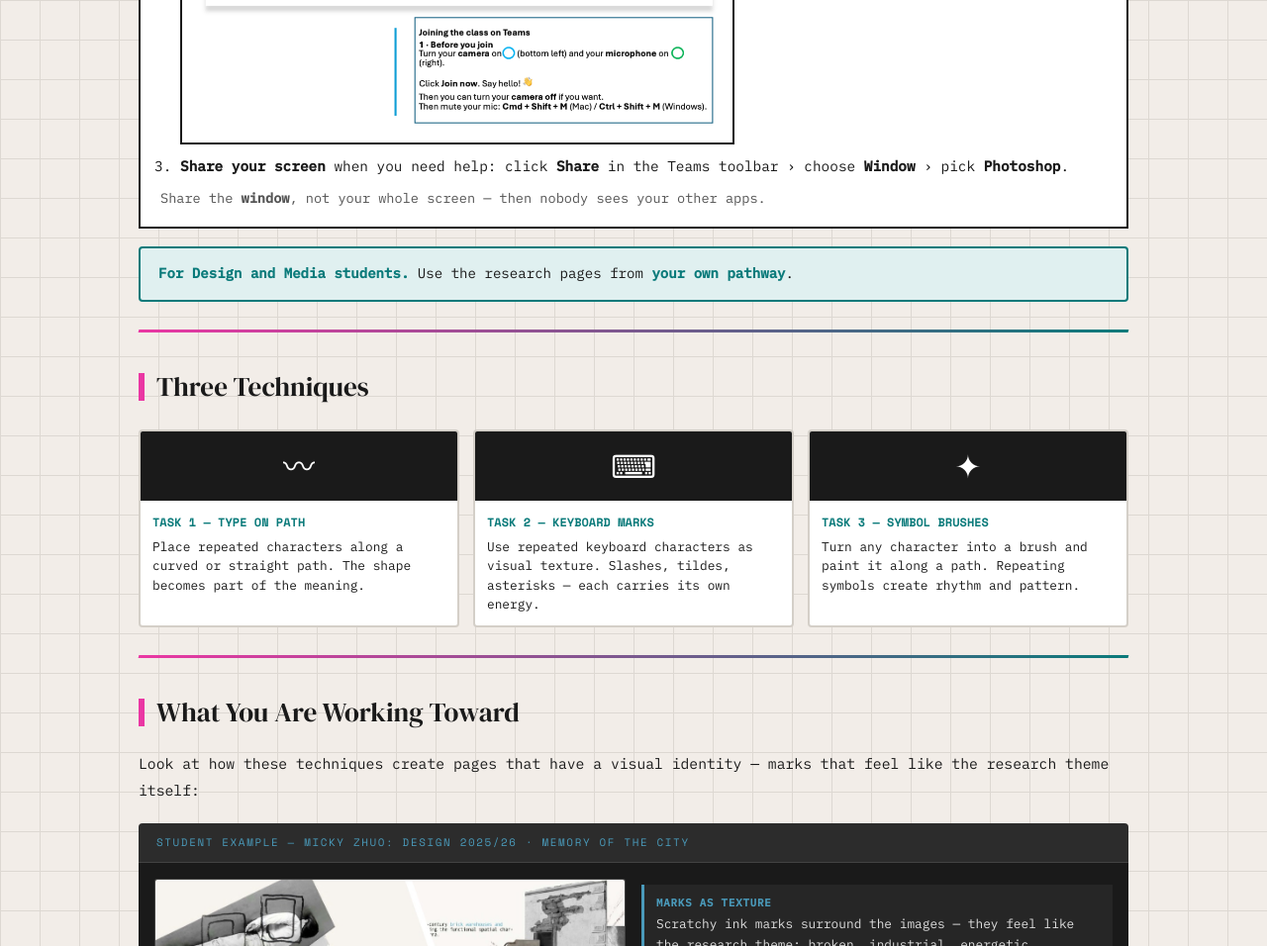
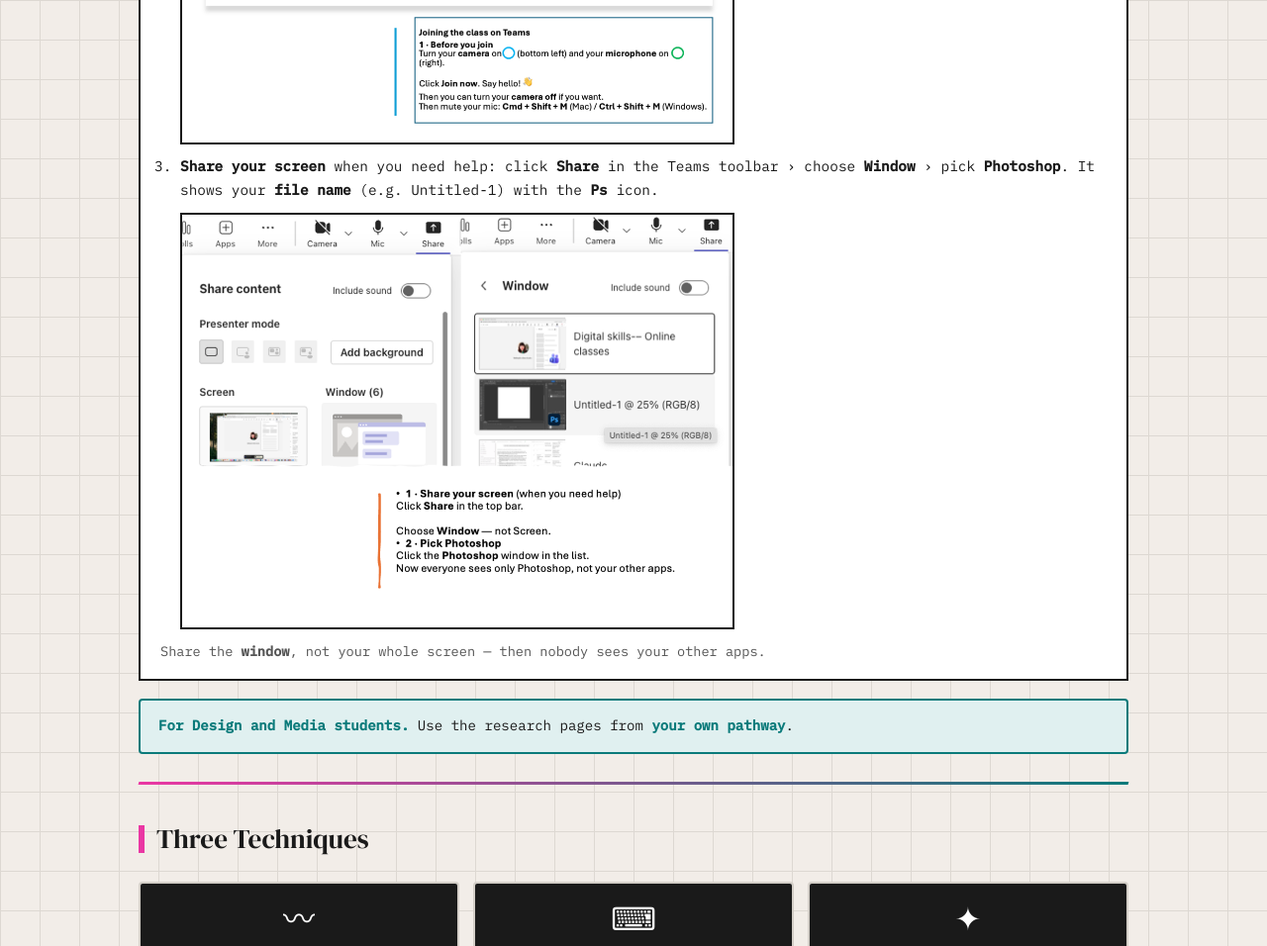
Before and after one commit to hsstokes/Creating-Graphic-Elements-for-Dynamic-Page-Design, a plain HTML site: page index.html in a window 1280 px wide. Shown: the part 920-1876 px from the top of the page at 99% size. Drawn offline with nearby package versions, Linux system fonts and the light colour scheme.

Commit message:
Add Teams share screenshot; note Photoshop shows as file name
Co-Authored-By: Claude Opus 5.5 <noreply@anthropic.com>
Claude-Session: https://claude.ai/code/session_01NwDAQERGXM3Wj15PFG9UFV

```diff
--- a/index.html
+++ b/index.html
@@ -272,7 +272,7 @@ footer { text-align: center; padding: 20px 0 10px; border-top: 1px dashed var(--
       <ol>
         <li><strong>Camera on</strong> to say hello, if you can. You can switch it off after.</li>
         <li><strong>Microphone on</strong> to say hello. Then mute: <span class="skey">Cmd + Shift + M</span> (Mac) / <span class="skey">Ctrl + Shift + M</span> (Windows).<img src="shots/teams-join.png" alt="Teams join screen: camera and microphone switches" style="display:block;max-width:100%;width:560px;border:2px solid var(--ink);margin:10px 0;cursor:zoom-in" onclick="window.open(this.src)" onerror="this.remove()"></li>
-        <li><strong>Share your screen</strong> when you need help: click <strong>Share</strong> in the Teams toolbar › choose <strong>Window</strong> › pick <strong>Photoshop</strong>.</li>
+        <li><strong>Share your screen</strong> when you need help: click <strong>Share</strong> in the Teams toolbar › choose <strong>Window</strong> › pick <strong>Photoshop</strong>. It shows your <strong>file name</strong> (e.g. Untitled-1) with the <strong>Ps</strong> icon.<img src="shots/teams-share.png" alt="Teams Share panel: Window, then the Photoshop window" style="display:block;max-width:100%;width:560px;border:2px solid var(--ink);margin:10px 0;cursor:zoom-in" onclick="window.open(this.src)" onerror="this.remove()"></li>
       </ol>
       <p class="small">Share the <strong>window</strong>, not your whole screen — then nobody sees your other apps.</p>
     </div>
```
Also changed, not shown: shots/teams-share.png (added).
